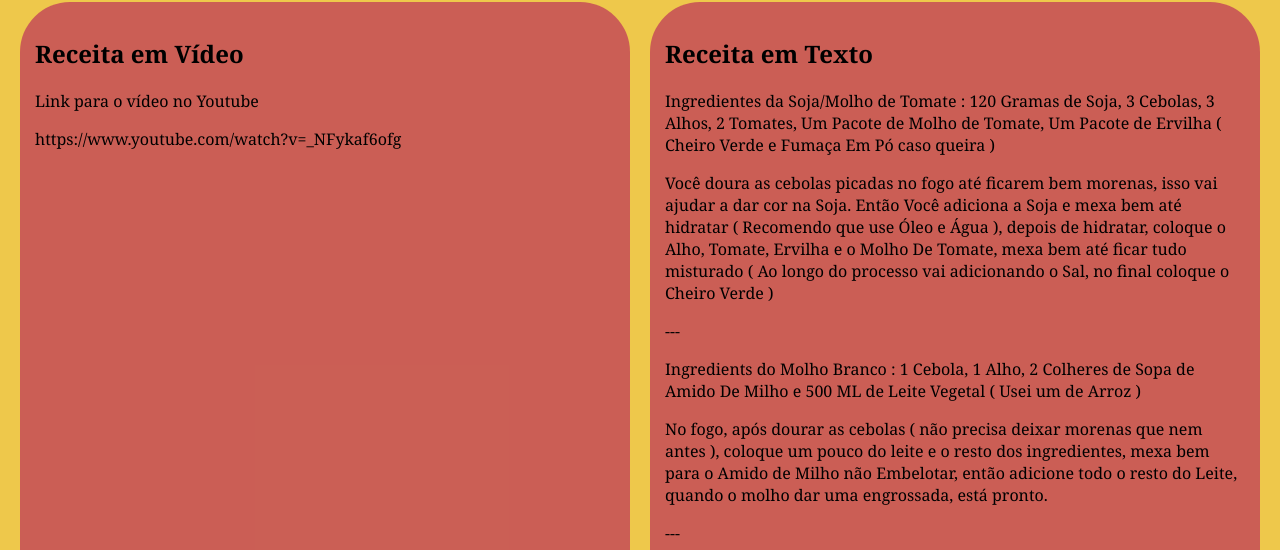
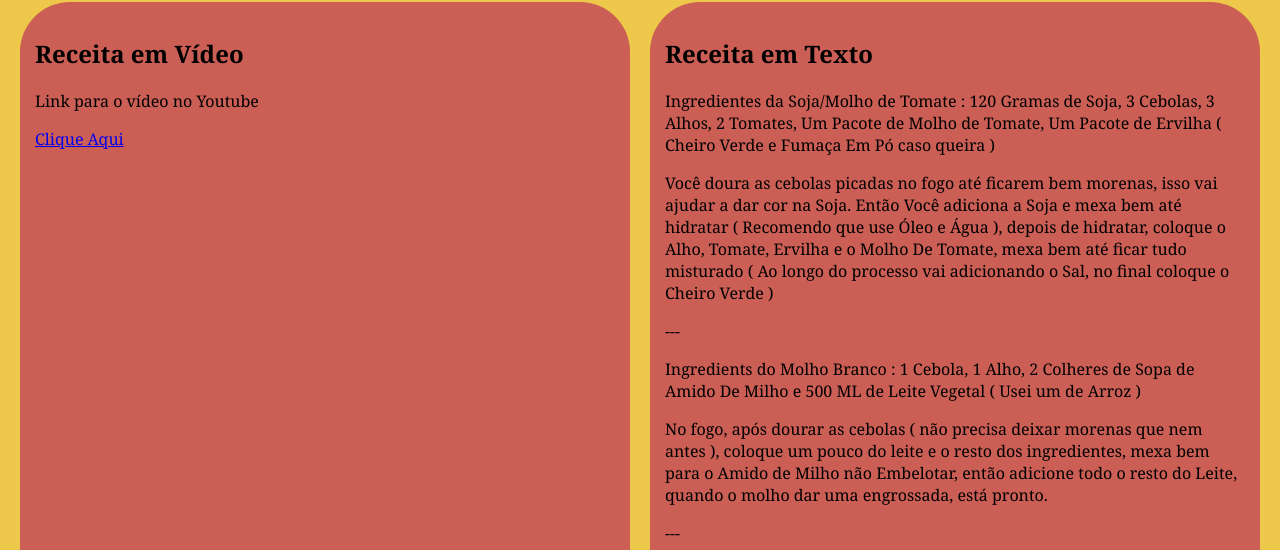
Before and after one commit to Schller155/O-Veganismo-do-Paulo-Medeiros, a plain HTML site: page index.html in a window 1280 px wide. Shown: the part 144-694 px from the top of the page. Drawn offline with Linux system fonts and the light colour scheme.

Commit message:
Update index.html

```diff
--- a/index.html
+++ b/index.html
@@ -15,7 +15,7 @@
       <section class="Content">
         <h2>Receita em Vídeo</h2>
        <p> Link para o vídeo no Youtube </p>
-         <a https://www.youtube.com/watch?v=_NFykaf6ofg> https://www.youtube.com/watch?v=_NFykaf6ofg </a>
+         <a href="https://www.youtube.com/watch?v=_NFykaf6ofg"> Clique Aqui </a>
       </section>
 
       <section class="Content">
```
